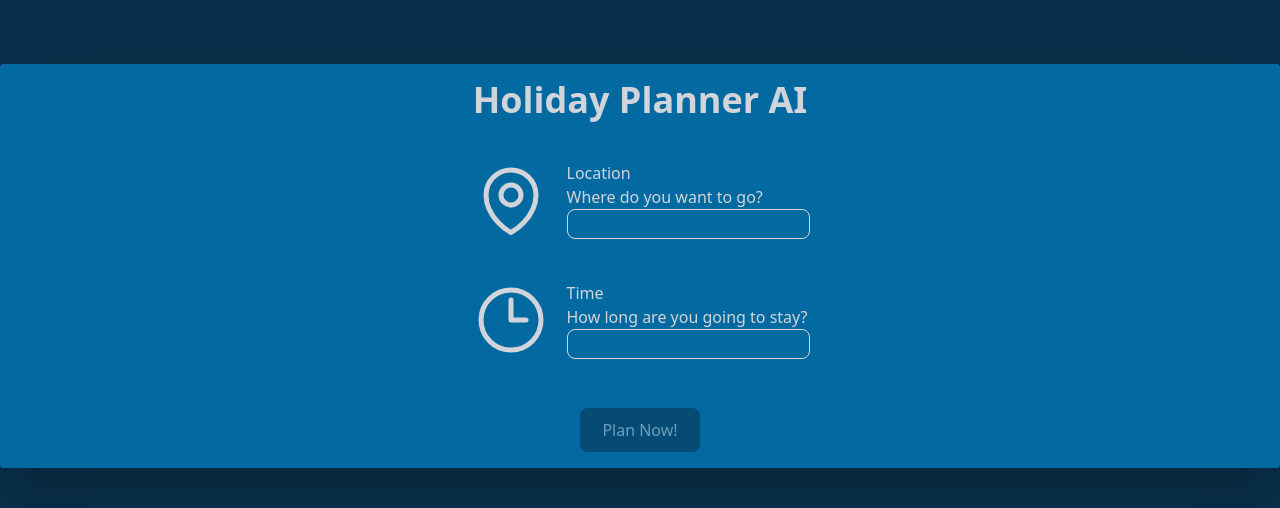
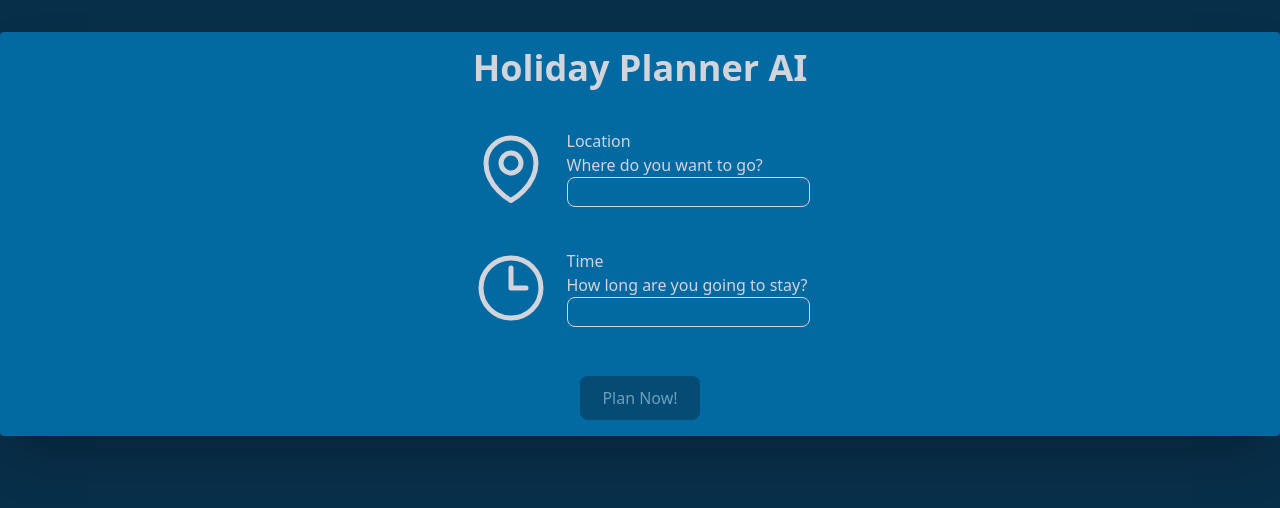
Before and after one commit to PhilSchoe/holiday-planner-ai, a React (Vite) app: page / in a window 1280 px wide. Shown: the top 508 px of the page. Built offline with nearby package versions, Linux system fonts and the light colour scheme.

Commit message:
Fix styling issues with output section

```diff
--- a/src/App.tsx
+++ b/src/App.tsx
@@ -24,8 +24,8 @@ function App() {
   //+ 64?
 
   return (
-    <div className="min-h-screen bg-sky-950">
-      <div className="flex flex-col items-center justify-center container relative top-16 rounded shadow-2xl bg-sky-700 mx-auto px-4 py-4">
+    <div className="min-h-screen bg-sky-950 flex flex-col items-center">
+      <div className="flex flex-col items-center justify-center container rounded shadow-2xl bg-sky-700 mt-8 px-4 py-4">
         <div className="text-4xl font-bold text-gray-300 mb-6">
           Holiday Planner AI
         </div>
@@ -35,7 +35,7 @@ function App() {
       <div
         className={`${
           response ? "" : "invisible"
-        } flex flex-col items-center justify-center container relative top-16 rounded shadow-2xl bg-sky-700 text-gray-300 mx-auto px-4 py-4 mt-4`}
+        } flex flex-col items-center justify-center container rounded shadow-2xl bg-sky-700 text-gray-300 px-4 py-4 mt-4 mb-8`}
       >
         <Markdown>{response}</Markdown>
       </div>
```
